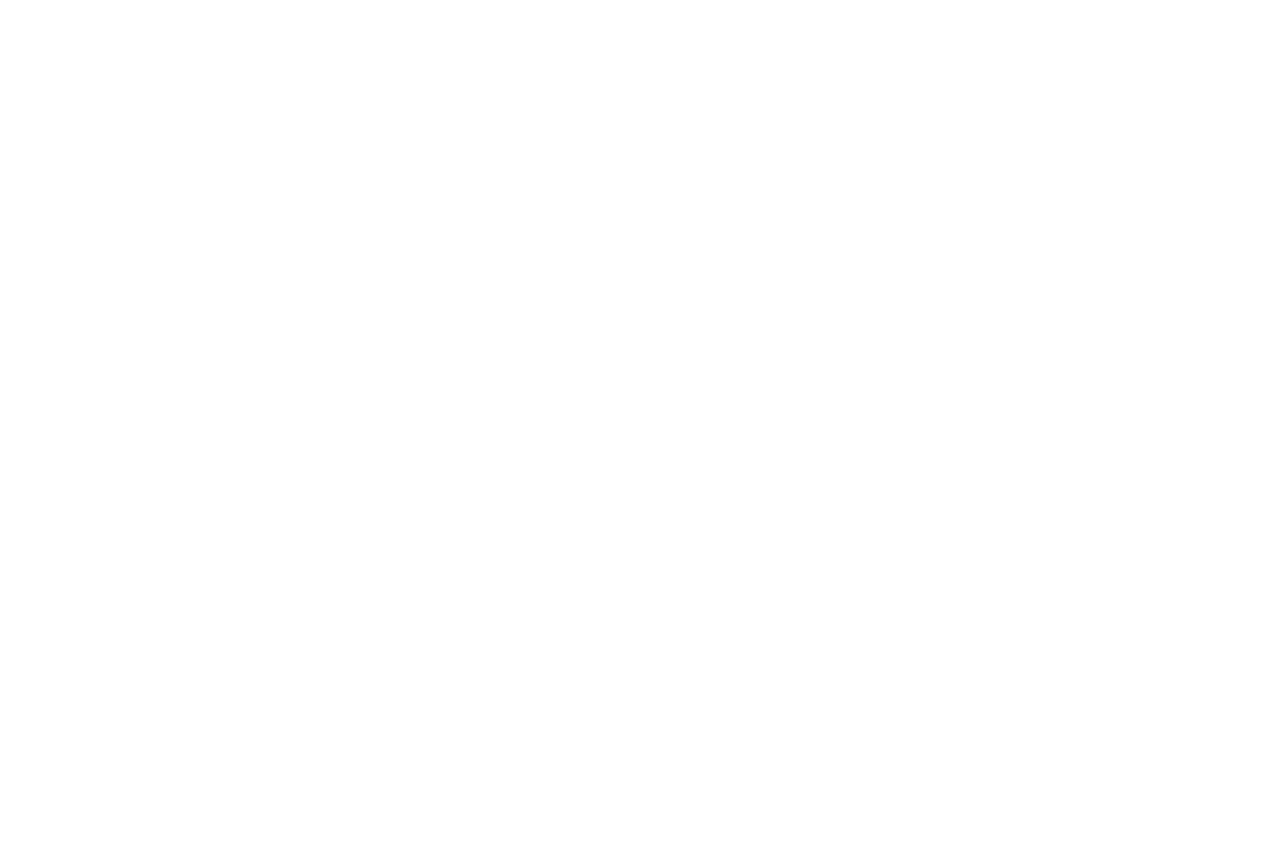
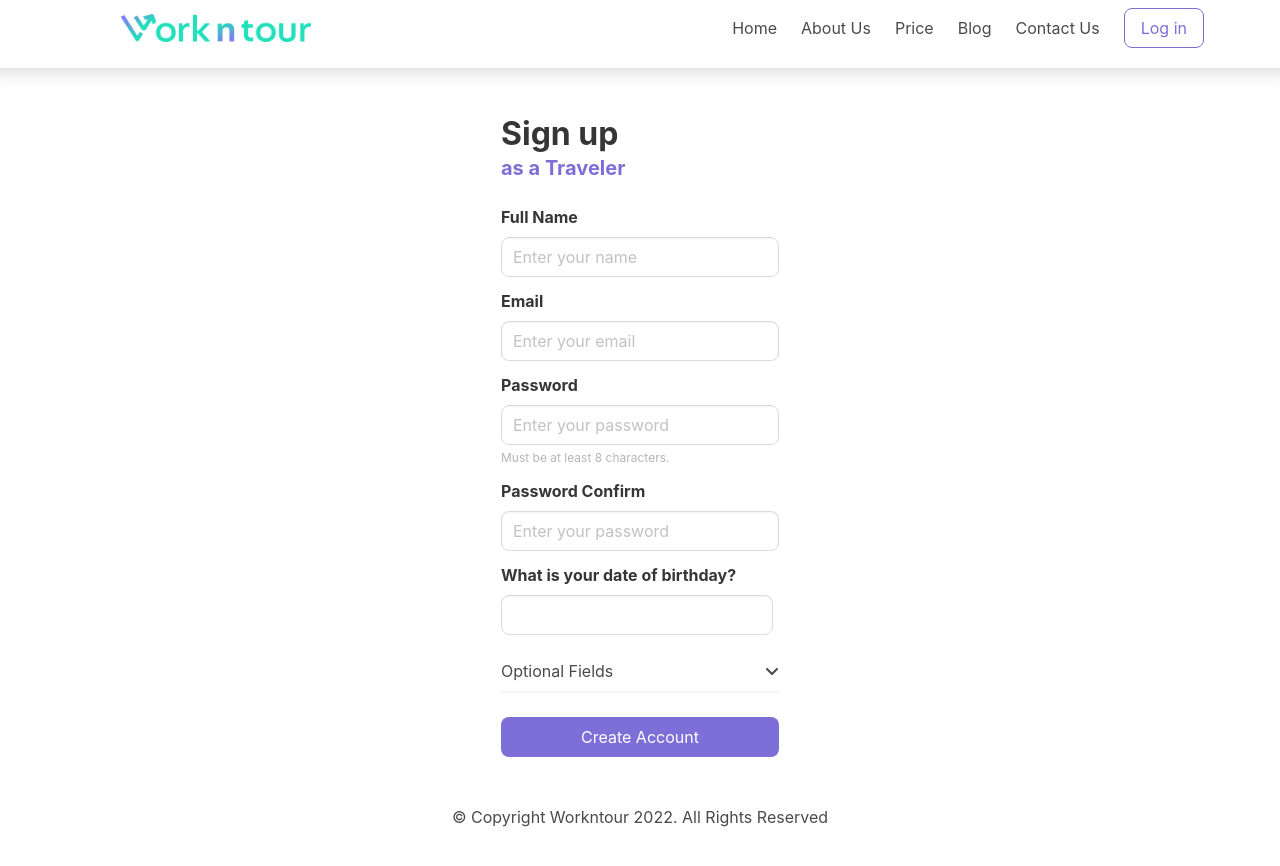
Before and after one commit to kwstaskalofonos/workntour-ui, a React app: page /registerAsTraveler in a window 1280 px wide. Before the commit this address had no page. Shown: the top 866 px of the page. Before the commit the page ends 800 px from the top, so only its background shows below. Built offline with nearby package versions, Linux system fonts and the light colour scheme.

Commit message:
Registration

```diff
--- a/package.json
+++ b/package.json
@@ -12,10 +12,16 @@
   "license": "ISC",
   "dependencies": {
     "@babel/preset-typescript": "^7.17.12",
+    "@fortawesome/free-regular-svg-icons": "^6.1.1",
+    "@fortawesome/free-solid-svg-icons": "^6.1.1",
+    "@fortawesome/react-fontawesome": "^0.1.18",
     "@reduxjs/toolkit": "^1.8.1",
+    "@types/react-datepicker": "^4.4.1",
     "@types/react-redux": "^7.1.24",
     "bulma": "^0.9.4",
     "cross-env": "^7.0.3",
+    "font-awesome": "^4.7.0",
+    "react-datepicker": "^4.8.0",
     "react-dom": "^18.1.0",
     "react-redux": "^8.0.1",
     "react-router": "^6.3.0",
--- a/src/assets/main.scss
+++ b/src/assets/main.scss
@@ -4,3 +4,4 @@ $info:#24DDDD;
 $radius:8px;
 
 @import "/node_modules/bulma/bulma.sass";
+@import"/node_modules/react-datepicker/dist/react-datepicker.css";
--- a/src/views/LandingPage.tsx
+++ b/src/views/LandingPage.tsx
@@ -1,11 +1,14 @@
 import React, {useEffect, useState} from "react"
-import TopMenu from "./common/TopMenu";
-import mainSection from "../assets/mainBanner.png";
-import appBanner from "../assets/appBanner.png";
+// @ts-ignore
+import mainSection from "@src/assets/mainBanner.png";
+// @ts-ignore
+import appBanner from "@src/assets/appBanner.png";
 import LandPageTopMenu from "../views/common/LandPageTopMenu";
 import HostStepsSection from "./common/HostStepsSection";
 import TravelerStepsSection from "../views/common/TravelerStepsSection";
 import {Constants} from "../utilities/constants";
+import TopMenu from "@src/views/common/TopMenu";
+import Footer from "@src/views/common/Footer";
 
 export const LandingPage: React.FunctionComponent = () =>{
 
@@ -19,7 +22,7 @@ export const LandingPage: React.FunctionComponent = () =>{
         <React.Fragment>
             <div className="columns mb-0" style={{"boxShadow":"0px 4px 18px rgba(0, 0, 0, 0.15)"}}>
                 <div className="column container">
-                    <LandPageTopMenu/>
+                    <TopMenu/>
                 </div>
             </div>
             <section className="section" style={{"background":"rgba(185, 179, 223, 0.1)"}}>
@@ -77,12 +80,7 @@ export const LandingPage: React.FunctionComponent = () =>{
                     <hr className={"mt-6"} style={{"border":"1px solid #7E6FD8"}}/>
                 </div>
             </section>
-            <footer className="footer has-background-white pt-0">
-                <div className="content has-text-centered">
-                    <p>© Copyright Workntour 2022. All Rights Reserved
-                    </p>
-                </div>
-            </footer>
+            <Footer/>
         </React.Fragment>
     )
 };
--- /dev/null
+++ b/src/views/auth/TravelerRegisterPage.tsx
@@ -0,0 +1,113 @@
+import React, {useState} from "react";
+import TopMenu from "@src/views/common/TopMenu";
+import Footer from "@src/views/common/Footer";
+import ReactDatePicker from "react-datepicker";
+import {faAngleUp} from "@fortawesome/free-solid-svg-icons/faAngleUp";
+import {faAngleDown} from "@fortawesome/free-solid-svg-icons/faAngleDown";
+import {FontAwesomeIcon} from "@fortawesome/react-fontawesome";
+
+const TravelerRegisterPage:React.FunctionComponent = () =>{
+
+    const [selectedDate,setSelectedDate] = useState<Date|null>();
+    const [showHiddenFields,setShowHiddenFields] = useState<boolean>(false);
+
+    return(
+        <React.Fragment>
+            <div className="columns mb-0" style={{"boxShadow":"0px 4px 18px rgba(0, 0, 0, 0.15)"}}>
+                <div className="column container">
+                    <TopMenu/>
+                </div>
+            </div>
+            <section className={"section"}>
+                <div className={"columns is-centered"}>
+                    <div className={"column is-3"}>
+                        <div className="field mb-5">
+                            <h1 className={"title has-text-weight-bold"}>Sign up</h1>
+                            <h2 className={"subtitle has-text-weight-bold has-text-primary"}>as a Traveler</h2>
+                        </div>
+                        <div className="field">
+                            <label className="label">Full Name</label>
+                            <div className="control">
+                                <input className="input" type="text" placeholder="Enter your name"/>
+                            </div>
+                        </div>
+                        <div className="field">
+                            <label className="label">Email</label>
+                            <div className="control">
+                                <input className="input" type="text" placeholder="Enter your email"/>
+                            </div>
+                        </div>
+                        <div className="field">
+                            <label className="label">Password</label>
+                            <div className="control">
+                                <input className="input" type="password" placeholder="Enter your password"/>
+                            </div>
+                            <p className="help has-text-grey-light">Must be at least 8 characters.</p>
+                        </div>
+                        <div className="field">
+                            <label className="label">Password Confirm</label>
+                            <div className="control">
+                                <input className="input" type="password" placeholder="Enter your password"/>
+                            </div>
+                        </div>
+                        <div className="field">
+                            <label className="label">What is your date of birthday?</label>
+                            <div className="control">
+                                <ReactDatePicker
+                                    className={"input"}
+                                    selected={selectedDate}
+                                    onChange={(date)=>setSelectedDate(date)}/>
+                            </div>
+                        </div>
+                        <div className={"is-flex is-justify-content-space-between is-align-items-center mt-5"}>
+                            <p>Optional Fields</p>
+                            {showHiddenFields?
+                                <FontAwesomeIcon className={"is-right"} icon={faAngleUp}
+                                                 onClick={()=>setShowHiddenFields(!showHiddenFields)}/>:
+                                <FontAwesomeIcon className={"is-right"} icon={faAngleDown}
+                                                 onClick={()=>setShowHiddenFields(!showHiddenFields)}/>
+                            }
+                        </div>
+                        <hr className={"mt-2"}/>
+                        {showHiddenFields &&
+                            <React.Fragment>
+                                <div className={"field"}>
+                                    <label className="label">Phone Number</label>
+                                    <div className="control">
+                                        <div className="field has-addons">
+                                            <p className="control">
+                                                <span className="select">
+                                                  <select>
+                                                    <option>+30</option>
+                                                    <option>+185</option>
+                                                    <option>+70</option>
+                                                  </select>
+                                                </span>
+                                            </p>
+                                            <p className="control is-expanded">
+                                                <input className="input" type="text" placeholder="Amount of money"/>
+                                            </p>
+                                        </div>
+                                    </div>
+                                    <p className="help has-text-grey-light">For delivery/collection notifications.</p>
+                                </div>
+                                <div className={"field"}>
+                                    <label className="label">Nationality</label>
+                                    <div className="control">
+                                        <input className="input" type="text" placeholder="Enter your nationality"/>
+                                    </div>
+                                </div>
+                            </React.Fragment>
+                        }
+                        <div className="field">
+                            <button className={"button is-primary is-fullwidth"}>Create Account</button>
+                        </div>
+                    </div>
+                </div>
+            </section>
+            <Footer/>
+        </React.Fragment>
+    )
+};
+
+export default TravelerRegisterPage;
--- /dev/null
+++ b/src/views/common/Footer.tsx
@@ -0,0 +1,15 @@
+import React from "react";
+
+const Footer:React.FunctionComponent = () =>{
+
+    return(
+        <footer className="footer has-background-white pt-0">
+            <div className="content has-text-centered">
+                <p>© Copyright Workntour 2022. All Rights Reserved
+                </p>
+            </div>
+        </footer>
+    )
+};
+
+export default Footer;
--- a/src/views/common/TopMenu.tsx
+++ b/src/views/common/TopMenu.tsx
@@ -1,5 +1,6 @@
 import React from "react";
-import logo from "../../assets/Frame.png";
+// @ts-ignore
+import logo from "@src/assets/Frame.png";
 
 const TopMenu: React.FunctionComponent = () =>{
 
--- a/src/views/routers/AppRouter.tsx
+++ b/src/views/routers/AppRouter.tsx
@@ -5,6 +5,7 @@ import {isDevServer} from "../../../webpack/env";
 import {store} from "../../state/store";
 import LandingPage from "../LandingPage";
 import PrivateRoute from "./PrivateRoute";
+import TravelerRegisterPage from "@src/views/auth/TravelerRegisterPage";
 
 const AppRouter :React.FunctionComponent = () =>{
 
@@ -15,7 +16,7 @@ const AppRouter :React.FunctionComponent = () =>{
        <Provider store={store}>
          <Router>
             <Routes>
-              <Route path="/register"></Route>
+              <Route path="/registerAsTraveler" element={<TravelerRegisterPage/>}></Route>
               <Route path="/guest-dashboard" element={<LandingPage/>}/>
               <Route path="/" element={<PrivateRoute/>}/>
               {/* <Route path="/secured" element={isAuthenticated?<Test/>:<LandingPage/>}/> */}
--- a/src/views/routers/PrivateRoute.tsx
+++ b/src/views/routers/PrivateRoute.tsx
@@ -1,7 +1,6 @@
 import React from "react";
 import { Route, RouteProps, Navigate,Outlet } from "react-router-dom"
 import LandingPage from "../LandingPage";
-import Test from "../TestComponents";
 import SecuredSiteRouter from "./SecureSiteRouter";
 
 
--- a/src/views/routers/SecureSiteRouter.tsx
+++ b/src/views/routers/SecureSiteRouter.tsx
@@ -17,10 +17,10 @@ const SecuredSiteRouter: React.FunctionComponent = () =>{
             }
              {userType.valueOf()==UserType.INIVIDUAL &&
                 <IndividualRouter/>
-            }
+             }
              {userType.valueOf()===UserType.TRAVELER &&
                 <TravelerRouter/>
-            }
+             }
         </React.Fragment>
     )
 };
--- a/webpack.config.js
+++ b/webpack.config.js
@@ -75,6 +75,9 @@ export default {
     },
     resolve: {
         extensions: ['.tsx', '.ts', '.js','.jsx'],
+        alias:{
+            '@src':path.resolve(__dirname,'src')
+        }
       },
     plugins:[
         new HtmlWebpackPlugin({
```
Also changed, not shown: src/views/TestComponents.tsx (deleted, +0 -9 lines), src/views/auth/RegisterComponent.tsx (deleted), 1 other file (tests, documents, lock files or other folders).
